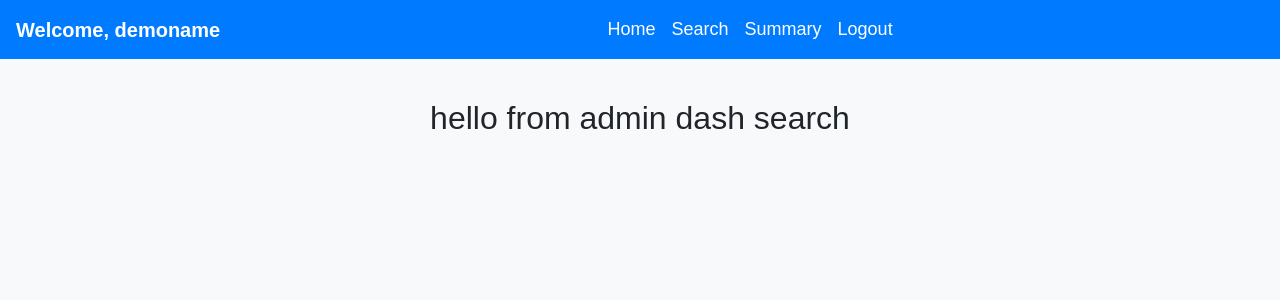
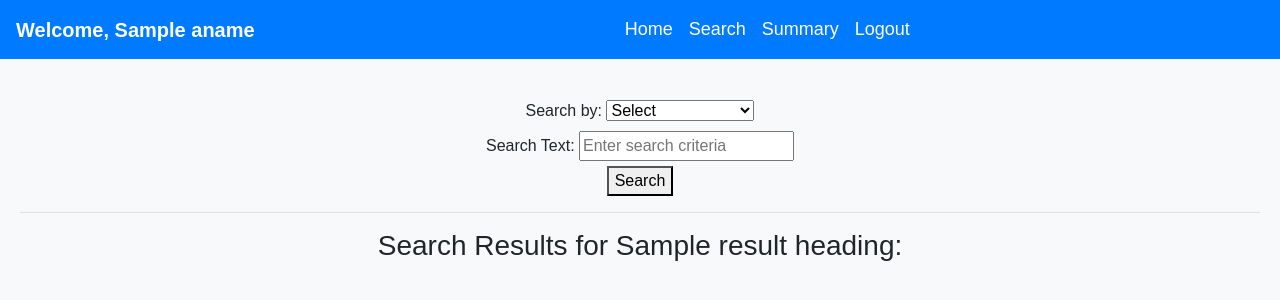
Before and after one commit to Ayush59699/A-Z-Housing, a Python web app: template templates/admin/admin_search.html in a window 1280 px wide. Shown: the top 300 px of the page. Run offline with Jinja, Linux system fonts and the light colour scheme; the template is opened without the code that fills it: most values are stand-ins (such as "Sample title", 1, 10 or a date in 2020); some libraries are stand-ins or nearby versions.

Commit message:
Update admin_search.html

```diff
--- a/templates/admin/admin_search.html
+++ b/templates/admin/admin_search.html
@@ -1,6 +1,97 @@
-{% extends "admin/base_admin_dash.html"%}
+{% extends "admin/base_admin_dash.html"%} {% block greet%}
+{{aname.name|capitalize}} {% endblock %} {% block content %}
 
+<form method="POST" action="{{ url_for('admin_search') }}">
+  <div>
+    <label for="search_field">Search by:</label>
+    <select name="search_field" id="search_field">
+      <option value="" selected disabled>Select</option>
+      <option value="services">Services</option>
+      <option value="professionals">Professionals</option>
+      <option value="customers">Customers</option>
+      <option value="service_requests">Service Requests</option>
+    </select>
+  </div>
 
-{% block content %}
-<h2>hello from  admin dash search</h2>
-        {% endblock %}
+  <div>
+    <label for="search_text">Search Text:</label>
+    <input
+      type="text"
+      name="search_text"
+      id="search_text"
+      placeholder="Enter search criteria"
+    />
+  </div>
+
+  <button type="submit">Search</button>
+</form>
+<hr />
+
+{% if results %}
+<h3>Search Results for {{ result_heading }}:</h3>
+<table border="1" cellpadding="10">
+  <thead>
+    <tr>
+      {% if search_field == "services" %}
+      <th>Service ID</th>
+      <th>Service Name</th>
+      <th>Price</th>
+      <th>Description</th>
+      {% elif search_field == "professionals" %}
+      <th>Professional ID</th>
+      <th>Name</th>
+      <th>Email</th>
+      <th>Service Name</th>
+      <th>Experience(Yrs)</th>
+      {% elif search_field == "customers" %}
+      <th>Customer ID</th>
+      <th>Name</th>
+      <th>Email</th>
+      <th>Address</th>
+      <th>Pincode</th>
+      {% elif search_field == "service_requests" %}
+      <th>Request ID</th>
+      <th>Service Name</th>
+      <th>Customer Name</th>
+      <th>Status</th>
+      <th>Date of Request</th>
+      {% endif %}
+    </tr>
+  </thead>
+
+  <tbody>
+    {% for result in results %}
+    <tr>
+      {% if search_field == "services" %}
+      <td>{{ result.id }}</td>
+      <td>{{ result.name }}</td>
+      <td>{{ result.price }}</td>
+      <td>{{ result.description }}</td>
+      {% elif search_field == "professionals" %}
+      <td>{{ result.id }}</td>
+      <td>{{ result.name }}</td>
+      <td>{{ result.email }}</td>
+      <td>{{ result.service_name }}</td>
+      <td>{{ result.experience }}</td>
+      {% elif search_field == "customers" %}
+      <td>{{ result.id }}</td>
+      <td>{{ result.name }}</td>
+      <td>{{ result.email }}</td>
+      <td>{{ result.address }}</td>
+      <td>{{ result.pincode }}</td>
+      {% elif search_field == "service_requests" %}
+      <td>{{ result.id }}</td>
+      <td>{{ result.service.name }}</td>
+      <td>{{ result.customer.name }}</td>
+      <td>{{ result.status }}</td>
+      <td>{{ result.date_of_request }}</td>
+      {% endif %}
+    </tr>
+    {% endfor %}
+  </tbody>
+</table>
+{% else %}
+<p>No matching results found.</p>
+{% endif %}
+
+{% endblock %}
```
